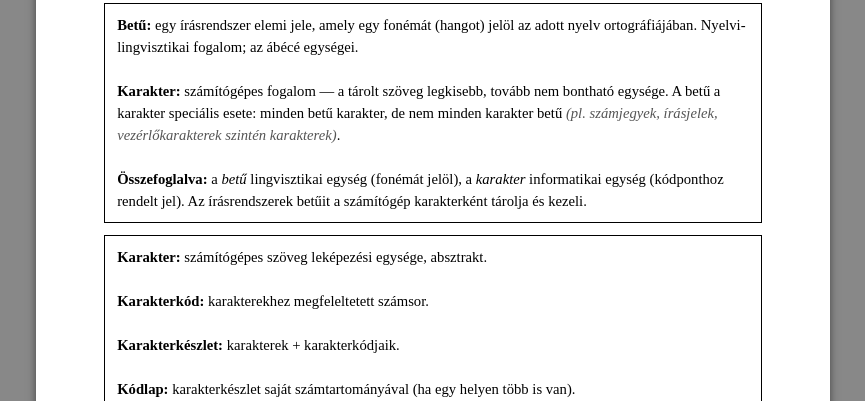
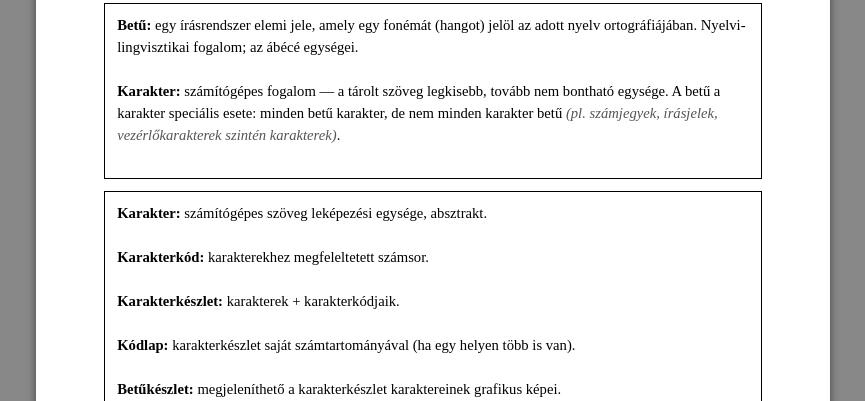
Before and after one commit to Andrssss/szigorlati-tetelek, a plain HTML site: page nyelvtechnologiai-tetelek-print.html in a window 1280 px wide. Shown: the part 1573-1974 px from the top of the page, without its empty margins (207-1072 px from the left). Drawn offline with Linux system fonts and the light colour scheme.

```diff
--- a/nyelvtechnologiai-tetelek-print.html
+++ b/nyelvtechnologiai-tetelek-print.html
@@ -135,7 +135,6 @@ megfigyelések.</a></h2>
      <div class="definicio">
         <strong>Betű:</strong> egy írásrendszer elemi jele, amely egy fonémát (hangot) jelöl az adott nyelv ortográfiájában. Nyelvi-lingvisztikai fogalom; az ábécé egységei.<br><br>
         <strong>Karakter:</strong> számítógépes fogalom — a tárolt szöveg legkisebb, tovább nem bontható egysége. A betű a karakter speciális esete: minden betű karakter, de nem minden karakter betű (pl. számjegyek, írásjelek, vezérlőkarakterek szintén karakterek).<br><br>
-        <strong>Összefoglalva:</strong> a <em>betű</em> lingvisztikai egység (fonémát jelöl), a <em>karakter</em> informatikai egység (kódponthoz rendelt jel). Az írásrendszerek betűit a számítógép karakterként tárolja és kezeli.
     </div>
             <div class="definicio">
             <strong>Karakter:</strong> számítógépes szöveg leképezési egysége, absztrakt.<br><br>
```
